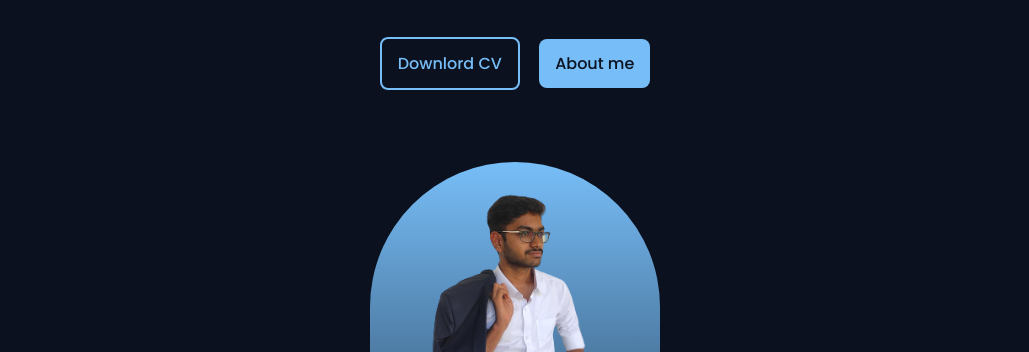
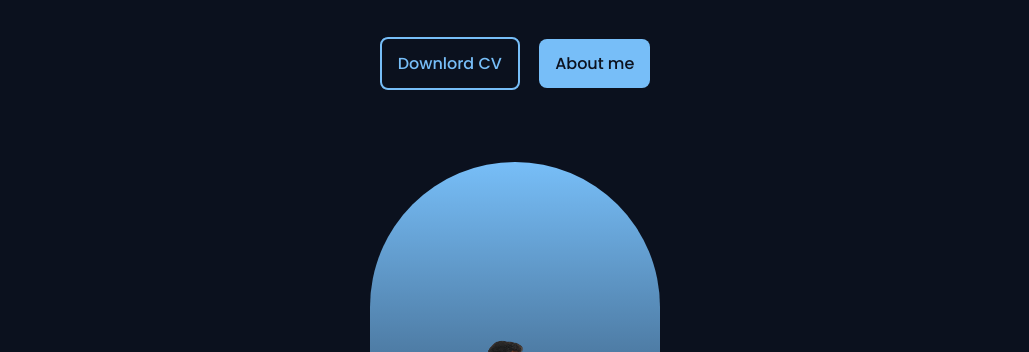
Before and after one commit to Sanjaykumaran10/Portfolio, a plain HTML site: page index.html in a window 1280 px wide. Shown: the part 245-597 px from the top of the page, without its empty margins (125-1154 px from the left). Drawn offline with nearby package versions, Linux system fonts and the light colour scheme.

Commit message:
Update index.html

```diff
--- a/index.html
+++ b/index.html
@@ -81,7 +81,7 @@
                             </div>
 
                             <div class="home__handle">
-                                <img src="assets/img/san1-removebg-preview.png" alt="" style="width: 400px;max-width: none;padding-left: 35px;" class="home__img">
+                                <img src="assets/img/san1-removebg-preview.png" alt=""  class="home__img">
                             </div>
 
                             <div class="home__social">
```
